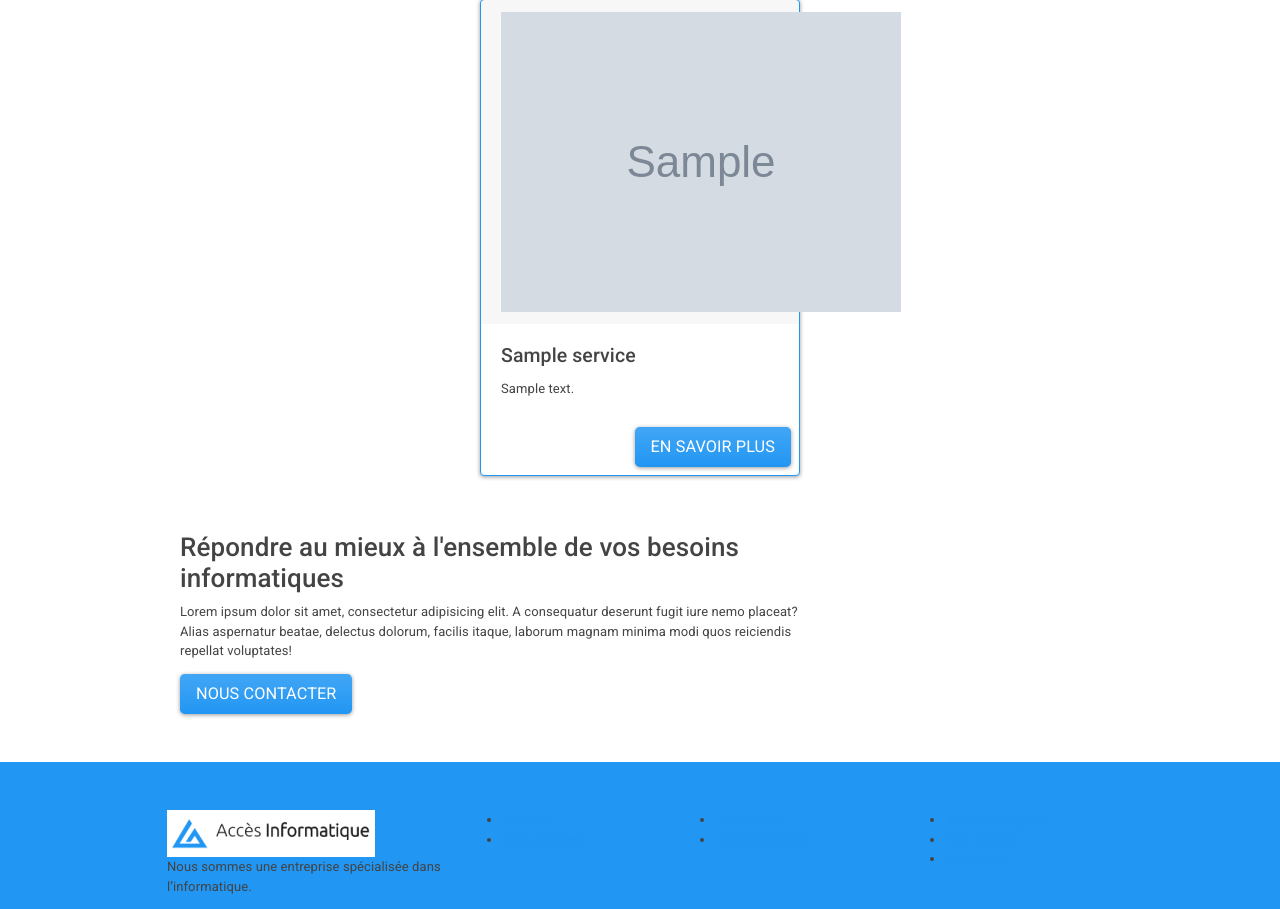
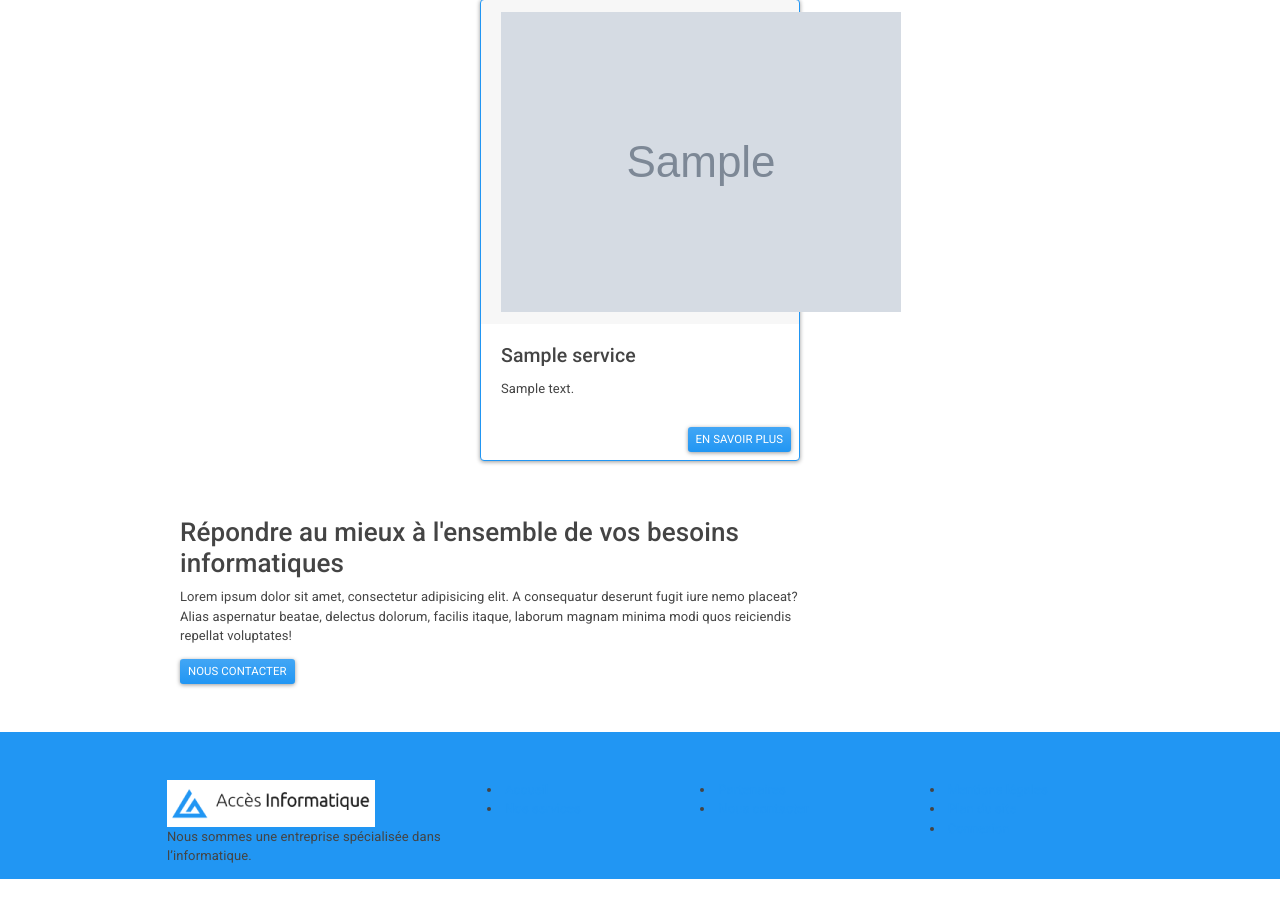
Before and after one commit to melwondo/projet3, a Symfony app: template templates/services/index.html.twig in a window 1280 px wide. Shown: the part 333-1242 px from the top of the page. After the commit the page ends 1212 px from the top, so only its background shows below. Run offline with Twig, Linux system fonts and the light colour scheme; the template is opened without the code that fills it: most values are stand-ins (such as "Sample title", 1, 10 or a date in 2020); grey boxes marked "Sample" are stand-in pictures; some libraries are stand-ins or nearby versions.

Commit message:
modif mineur taille de bouton

```diff
--- a/templates/services/details.html.twig
+++ b/templates/services/details.html.twig
@@ -9,7 +9,7 @@
             <h1 class="display-4">{{ service.titre }}</h1>
             <p class="lead">Votre entreprise de services informatiques au Luxembourg</p>
             <div class="align-self-end m-2">
-                <a class="btn btn-primary btn-lg" href="{{ path('services') }}" role="button">Tous nos services</a>
+                <a class="btn btn-primary btn-sm" href="{{ path('services') }}" role="button">Tous nos services</a>
             </div>
         </div>
     </div>
@@ -25,7 +25,7 @@
                         <p class="card-text">{{ detail.contenu }}</p>
                     </div>
                     <div class="align-self-end m-2">
-                        <a class="btn btn-primary btn-lg" href="#" role="button">Nous contacter</a>
+                        <a class="btn btn-primary btn-sm" href="#" role="button">Nous contacter</a>
                     </div>
                 </div>
             {% endfor %}
--- a/templates/services/index.html.twig
+++ b/templates/services/index.html.twig
@@ -22,7 +22,7 @@
                     <p class="card-text">{{ service.contenu }}</p>
                 </div>
                 <div class="align-self-end m-2">
-                    <a class="btn btn-primary btn-lg" href="{{ path('service_detail', {'id': service.id}) }}" role="button">En savoir plus</a>
+                    <a class="btn btn-primary btn-sm" href="{{ path('service_detail', {'id': service.id}) }}" role="button">En savoir plus</a>
                 </div>
             </div>
         {% endfor %}
@@ -34,7 +34,7 @@
                 <div class="col-7">
                     <h2>Répondre au mieux à l'ensemble de vos besoins informatiques</h2>
                     <p>Lorem ipsum dolor sit amet, consectetur adipisicing elit. A consequatur deserunt fugit iure nemo placeat? Alias aspernatur beatae, delectus dolorum, facilis itaque, laborum magnam minima modi quos reiciendis repellat voluptates!</p>
-                    <a class="btn btn-primary btn-lg" href="#" role="button">Nous contacter</a>
+                    <a class="btn btn-primary btn-sm" href="#" role="button">Nous contacter</a>
                 </div>
                 <div class="col-3">
                     <img src="https://via.placeholder.com/250" alt="">
```
